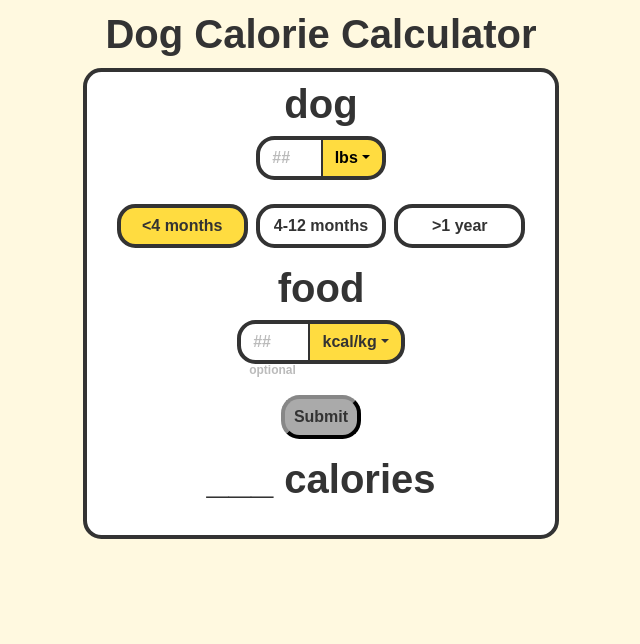
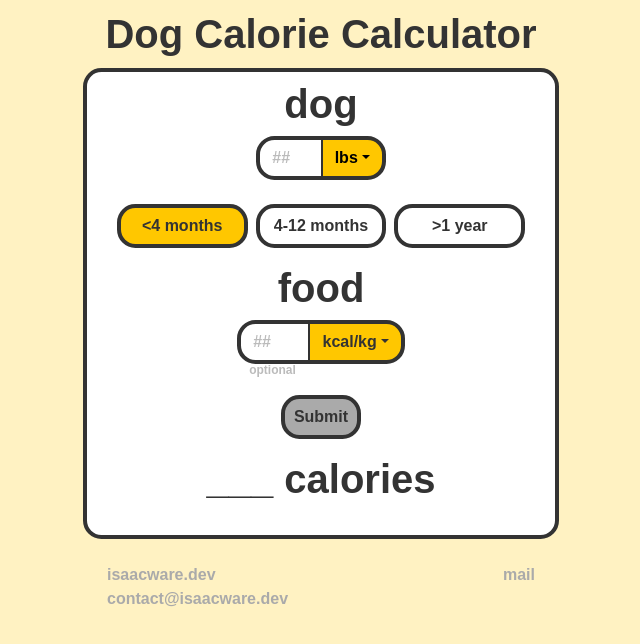
Before and after one commit to Naksp/PupCalCalc, a React (Create React App) app: page / in a window 1280 px wide. Shown: the top 644 px of the page, without its empty margins (319-959 px from the left). Built offline with nearby package versions, Linux system fonts and the light colour scheme; a web font is replaced by a local one.

Commit message:
footer in progress

```diff
--- a/package.json
+++ b/package.json
@@ -3,6 +3,10 @@
   "version": "0.1.0",
   "private": true,
   "dependencies": {
+    "@fortawesome/fontawesome-svg-core": "^6.3.0",
+    "@fortawesome/free-regular-svg-icons": "^6.3.0",
+    "@fortawesome/free-solid-svg-icons": "^6.3.0",
+    "@fortawesome/react-fontawesome": "^0.2.0",
     "@testing-library/jest-dom": "^5.16.5",
     "@testing-library/react": "^13.4.0",
     "@testing-library/user-event": "^13.5.0",
--- a/src/App.scss
+++ b/src/App.scss
@@ -1,18 +1,22 @@
 @import "~bootstrap/scss/bootstrap-grid.scss";
 
 $theme-colors: (
-  "primary": #FFDC40,
+  // "primary": #FFDC40,
+  "primary": #FFC700,
   "secondary": #33FFF1
 );
 
 $color-dark-grey: #333;
+$color-medium-grey: #aaa;
 $color-light-grey: #bbb;
-$color-green: #59FF97;
+// $color-green: #59FF97;
+$color-green: #00FF47;
 
 $color-primary-active: #36e275;
 $color-outline: $color-dark-grey;
-$color-green-active: #ffe368;
-$color-background: #FFF9E0;
+$color-green-active: #FFDC40;
+// $color-background: #FFF9E0;
+$color-background: #FFF2C2;
 $color-logo: #5757FF;
 
 $border-standard-width: 4px;
@@ -35,11 +39,6 @@ h1 {
 }
 
 .App {
-  // position: fixed;
-  // top: 50%;
-  // left: 50%;
-  // transform: translate(-50%, -55%);
-
   background-color: $color-background;
   text-align: center;
   font-family: sofia-pro-soft, sans-serif;
@@ -70,11 +69,7 @@ ul {
   margin-top: 10px;
   align-self: flex-start;
   color: $color-dark-grey;
-  // color: $color-logo;
 
-  // font-family: "hwt-gothic-round", sans-serif;
-  // font-weight: 900;
-  // font-style: normal;
   font-family: "sofia-pro-soft", sans-serif;
   font-weight: 900;
   font-style: normal;
@@ -86,10 +81,6 @@ ul {
   margin-top: -0.2rem !important;
   color: $color-light-grey;
 }
-
-// .app-card {
-//   background-color: $color-background;
-// }
 
 .border-standard {
   border-width: $border-standard-width !important;
@@ -197,6 +188,7 @@ input[type=number] {
 
 #submitButton {
   background-color: $color-green;
+  border-style: solid !important;
   font-weight: 700 !important;
   color: $border-standard-color;
   height: 44px;
--- a/src/App.tsx
+++ b/src/App.tsx
@@ -3,6 +3,7 @@ import {Form, Container, Row, ButtonGroup, ToggleButton, Col, InputGroup, Dropdo
 import './App.scss';
 import DropdownItem from 'react-bootstrap/esm/DropdownItem';
 import Utils from './Util';
+import Footer from './footer';
 
 const PUPPY_0_TO_4_MONTS = 'puppy_0_to_4_months';
 const PUPPY_4_TO_12_MONTHS = 'puppy_4_to_12_months';
@@ -326,6 +327,7 @@ function App() {
           </Row>
         </Card>
         {/* <p>K Factor: {multiplier}</p> */}
+        <Footer />
       </Container>
     </div>
   );
--- /dev/null
+++ b/src/footer.scss
@@ -0,0 +1,14 @@
+@import "./App.scss";
+
+a {
+    color: $color-medium-grey;
+    text-decoration: none;
+
+    &:active, &:hover {
+        color:#2627FF;
+    }
+}
+
+.footer-container {
+    color: $color-medium-grey !important;
+}
--- /dev/null
+++ b/src/footer.tsx
@@ -0,0 +1,29 @@
+import { FontAwesomeIcon } from '@fortawesome/react-fontawesome';
+import { faCode, faAddressBook } from '@fortawesome/free-solid-svg-icons';
+import React from 'react';
+import { Col, Container, Row } from 'react-bootstrap';
+import './footer.scss';
+
+function Footer() {
+
+  return (
+    <Container className='footer-container'>
+      <Row className='justify-content-center'>
+        <Col className='col text-start px-4'>
+          <div>
+            <a href='https://www.isaacware.dev'>isaacware.dev</a>
+          </div>
+          <div>
+            <a href='mailto:contact@isaacware.dev'>contact@isaacware.dev</a>
+          </div>
+        </Col>
+        <Col className='col text-end px-4'>
+          mail
+        </Col>
+      </Row>
+    </Container>
+  )
+
+}
+
+export default Footer;
```
Also changed, not shown: 2 other files (tests, documents, lock files or other folders).
